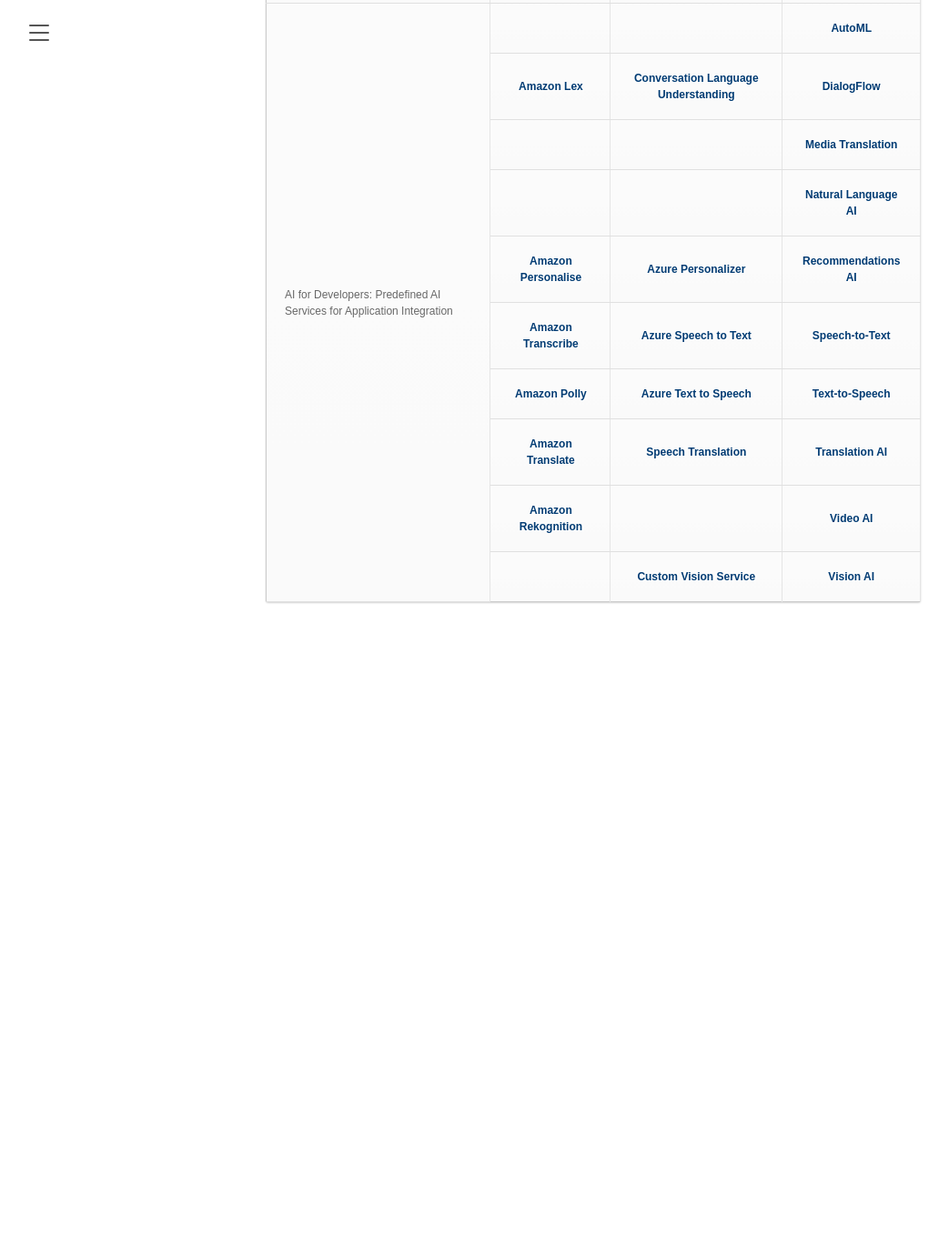
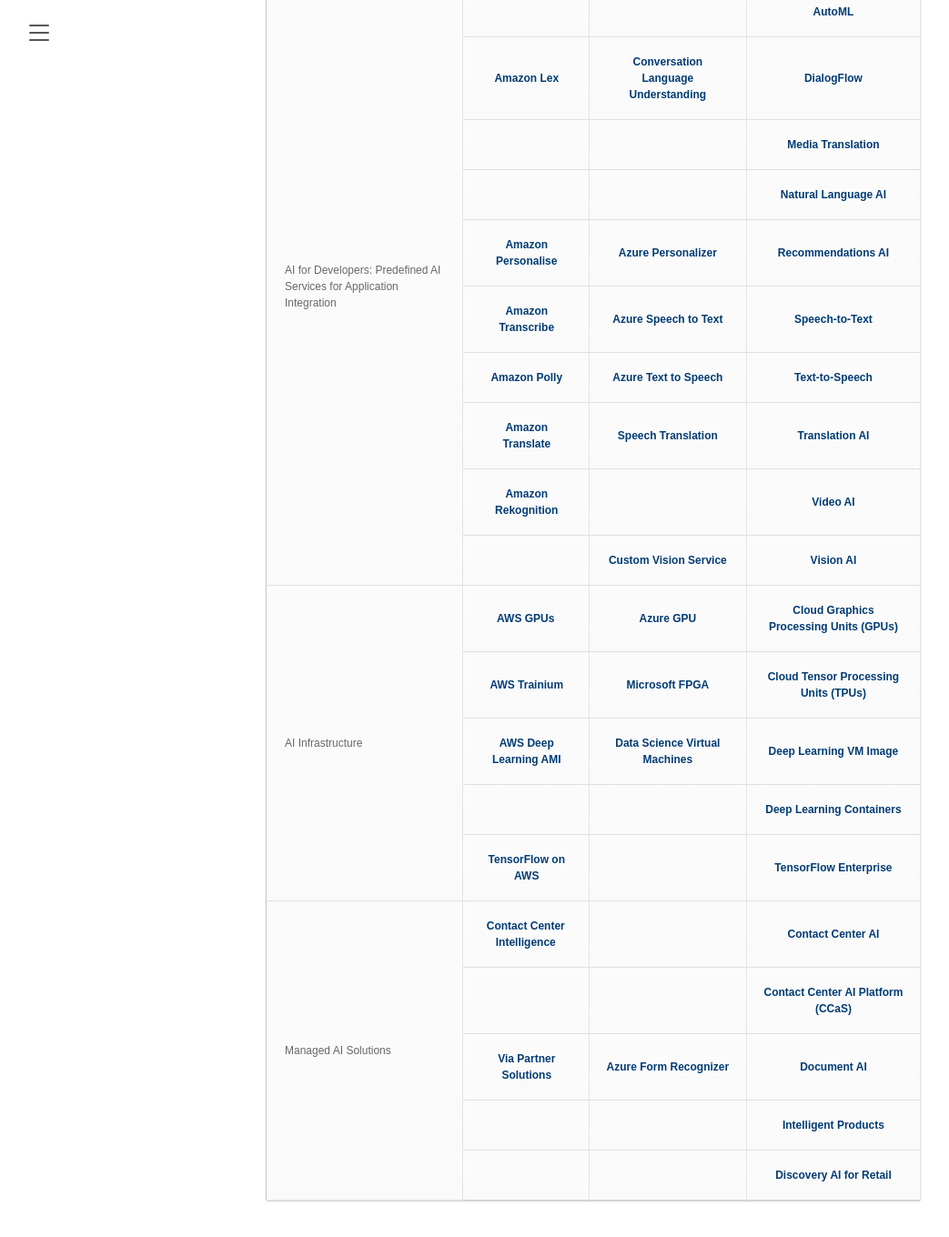
Before and after one commit to mikail-khan/mikail-khan.github.io, a Jekyll site: the page built from concept/ai-ml.md, in a window 1280 px wide and 1400 px high, scrolled down 457 px. Shown: the top 1360 px of the window at 91% size, without its empty margins (8-1051 px from the left). Built offline with Jekyll 4.4.1, drawn with Linux system fonts in a browser that asks for light colours; before the commit the page ends 1199 px from its top, so only the background shows below that.

Commit message:
ai-ml v1

```diff
--- a/_data/ai-ml.yml
+++ b/_data/ai-ml.yml
@@ -87,3 +87,69 @@
       azure-url: https://azure.microsoft.com/en-gb/products/cognitive-services/custom-vision-service
       gcp:       Vision AI
       gcp-url:   https://cloud.google.com/vision
+
+- concept:       AI Infrastructure
+  services:
+    - aws:       AWS GPUs
+      aws-url:   https://docs.aws.amazon.com/dlami/latest/devguide/gpu.html
+      azure:     Azure GPU
+      azure-url: https://learn.microsoft.com/en-us/azure/virtual-machines/sizes-gpu
+      gcp:       Cloud Graphics Processing Units (GPUs)
+      gcp-url:   https://cloud.google.com/gpu
+    - aws:       AWS Trainium
+      aws-url:   https://aws.amazon.com/machine-learning/trainium/
+      azure:     Microsoft FPGA
+      azure-url: https://learn.microsoft.com/en-us/azure/virtual-machines/sizes-field-programmable-gate-arrays
+      gcp:       Cloud Tensor Processing Units (TPUs)
+      gcp-url:   https://cloud.google.com/tpu
+    - aws:       AWS Deep Learning AMI
+      aws-url:   https://aws.amazon.com/machine-learning/amis/
+      azure:     Data Science Virtual Machines
+      azure-url: https://azure.microsoft.com/en-gb/products/virtual-machines/data-science-virtual-machines
+      gcp:       Deep Learning VM Image
+      gcp-url:   https://cloud.google.com/deep-learning-vm
+    - aws:
+      aws-url:
+      azure:
+      azure-url:
+      gcp:       Deep Learning Containers
+      gcp-url:   https://cloud.google.com/deep-learning-containers
+    - aws:       TensorFlow on AWS
+      aws-url:   https://aws.amazon.com/tensorflow/
+      azure:
+      azure-url:
+      gcp:       TensorFlow Enterprise
+      gcp-url:   https://cloud.google.com/tensorflow-enterprise
+
+- concept:       Managed AI Solutions
+  services:
+    - aws:       Contact Center Intelligence
+      aws-url:   https://aws.amazon.com/machine-learning/ml-use-cases/contact-center-intelligence/
+      azure:
+      azure-url:
+      gcp:       Contact Center AI
+      gcp-url:   https://cloud.google.com/solutions/contact-center
+    - aws:
+      aws-url:
+      azure:
+      azure-url:
+      gcp:       Contact Center AI Platform (CCaS)
+      gcp-url:   https://cloud.google.com/solutions/contact-center-ai-platform
+    - aws:       Via Partner Solutions
+      aws-url:
+      azure:     Azure Form Recognizer
+      azure-url: https://azure.microsoft.com/en-gb/products/form-recognizer
+      gcp:       Document AI
+      gcp-url:   https://cloud.google.com/document-ai
+    - aws:
+      aws-url:
+      azure:
+      azure-url:
+      gcp:       Intelligent Products
+      gcp-url:   https://cloud.google.com/solutions/intelligent-products
+    - aws:
+      aws-url:
+      azure:
+      azure-url:
+      gcp:       Discovery AI for Retail
+      gcp-url:   https://cloud.google.com/solutions/retail-product-discovery
```
